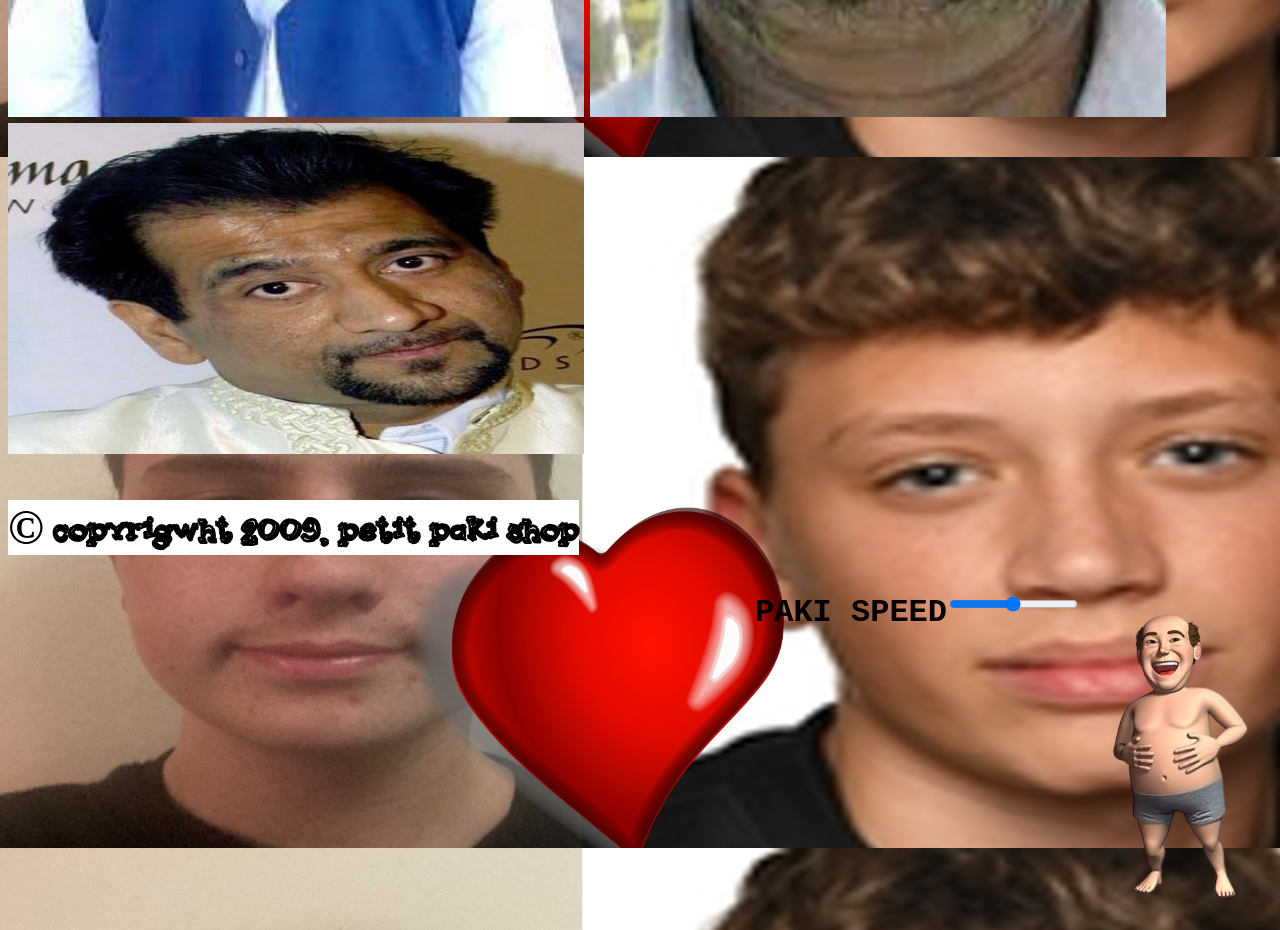
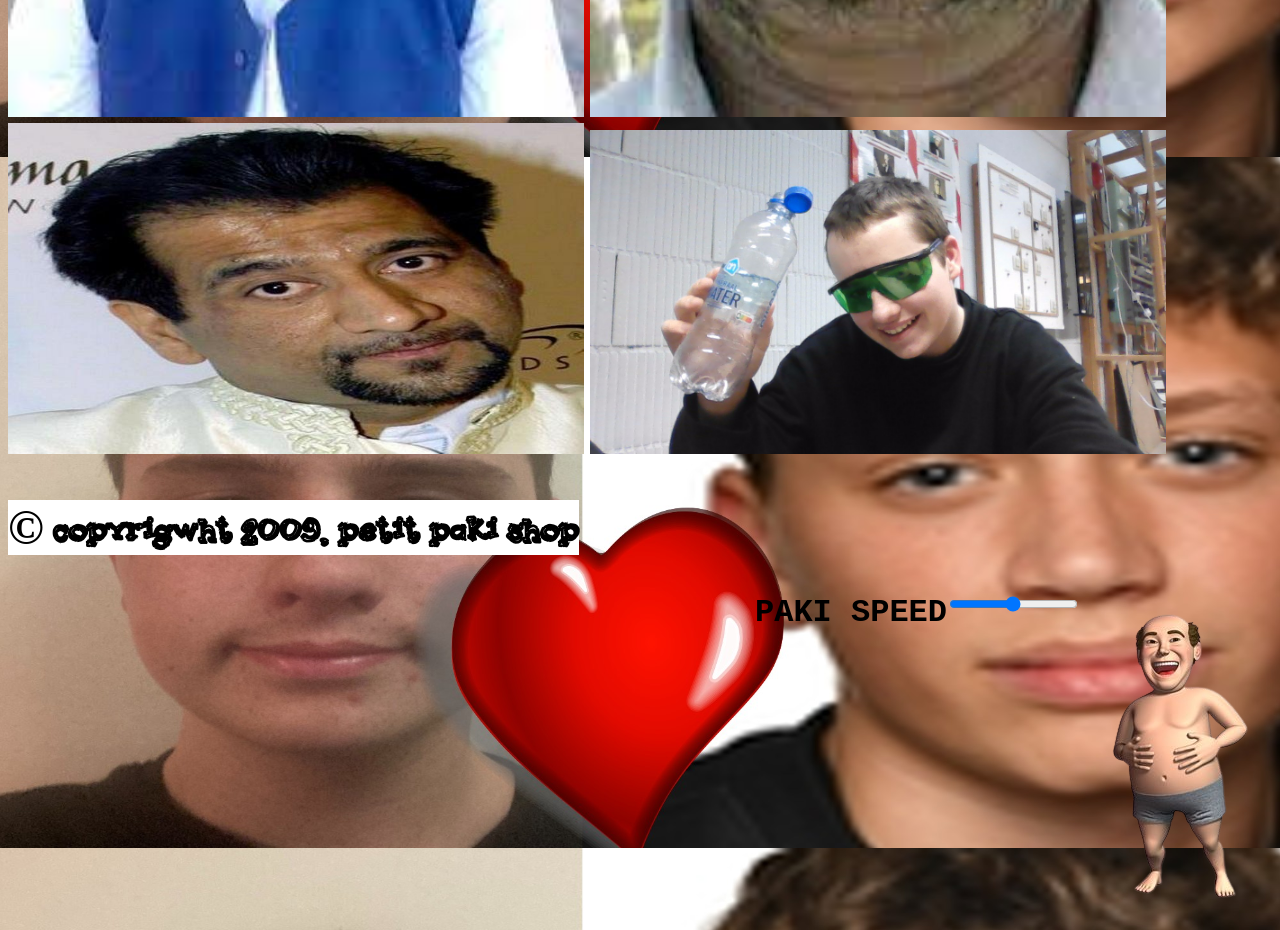
Before and after one commit to bijenmanlol/paki, a plain HTML site: page index.html in a window 1280 px wide. Shown: the part 4680-5610 px from the top of the page. Drawn offline with Linux system fonts and the light colour scheme.

Commit message:
Added picture of me

```diff
--- a/index.html
+++ b/index.html
@@ -27,6 +27,7 @@
         <img class="staff" src="assets/staff3.jpg">
         <img class="staff" src="assets/staff4.jpg">
         <img class="staff" src="assets/staff5.jpg">
+        <img class="staff" src="assets/staff6.jpg">
     </main>
     <footer>
         <h2>© copyrigwht 2009, petit paki shop</h2>
```
Also changed, not shown: assets/staff6.jpg (added).
